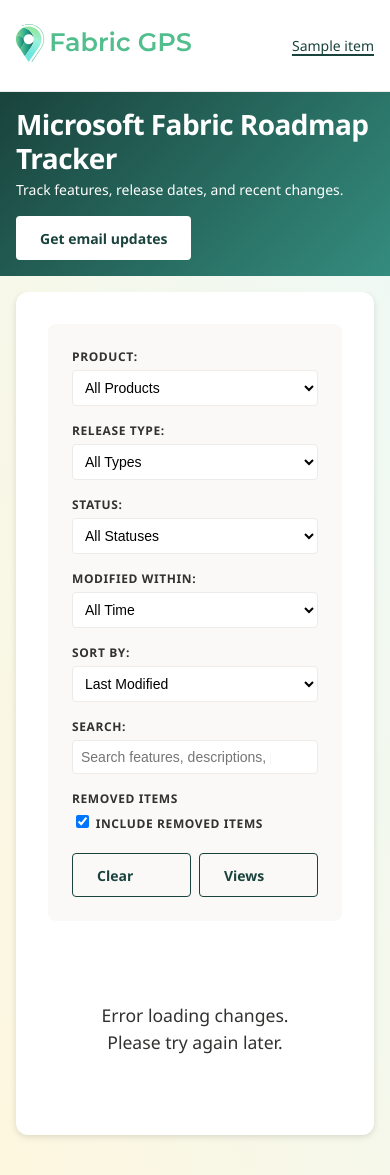
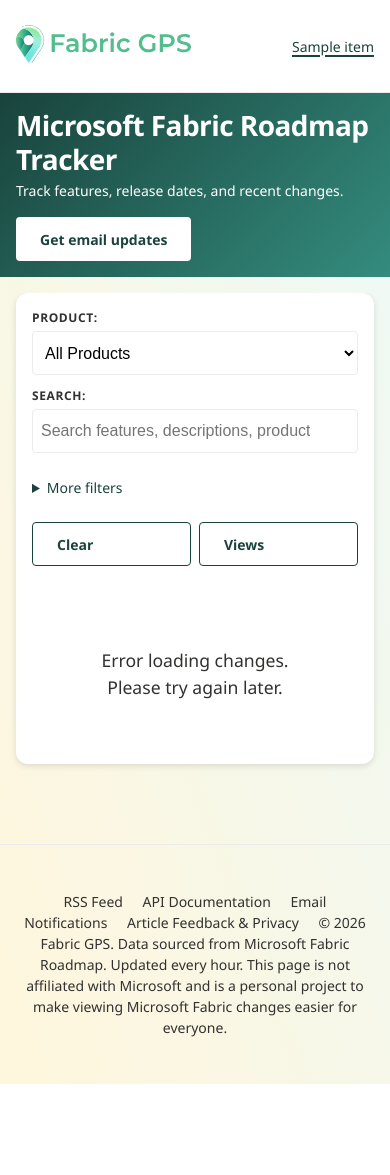
Before and after one commit to cbattlegear/fabric-roadmap-gps, a Python web app: template templates/index.html in a window 390 px wide. Shown: the top 1175 px of the page. After the commit the page ends 1084 px from the top, so only its background shows below. Run offline with Jinja, Linux system fonts and the light colour scheme; the template is opened without the code that fills it: most values are stand-ins (such as "Sample title", 1, 10 or a date in 2020); some libraries are stand-ins or nearby versions.

Commit message:
Disclose secondary mobile filters and enlarge touch targets
Co-authored-by: Copilot App <223556219+Copilot@users.noreply.github.com>
Copilot-Session: d77b3712-b41c-44ba-9b67-793b3a253585

```diff
--- a/static/blog-feedback.css
+++ b/static/blog-feedback.css
@@ -23,6 +23,13 @@
   max-width: 65%;
   color: var(--fabric-secondary);
   text-decoration: none;
+}
+
+@media (max-width: 768px) {
+  .change-article-link {
+    min-height: 44px;
+    min-width: 44px;
+  }
 }
 
 .blog-feedback {
--- a/static/insights.css
+++ b/static/insights.css
@@ -71,6 +71,11 @@
 .insights-evidence-context { font-size: .8rem; }
 .insights-pagination { display: flex; gap: 1.5rem; align-items: center; flex-wrap: wrap; margin-top: 1rem; font-size: .8rem; }
 @media (max-width: 760px) {
+  .insights-data > summary, .insights-evidence-panel > summary {
+    min-height: 44px;
+    padding-top: .75rem;
+    padding-bottom: .75rem;
+  }
   .insights-grid { grid-template-columns: 1fr; }
   .insights-filter-context { display: none; }
   .insights-filters label:first-of-type { flex: 1; min-width: 140px; }
--- /dev/null
+++ b/static/mobile-filters.js
@@ -0,0 +1,72 @@
+(function (root) {
+    'use strict';
+
+    class Controller {
+        constructor(container) {
+            this.container = container;
+            this.groups = Array.from(container.querySelectorAll('[data-secondary-filter]'));
+            this.fields = this.groups.map(group => group.querySelector('input, select'));
+            this.defaults = this.fields.map(field => this.value(field));
+            this.positions = this.groups.map(group => {
+                const marker = document.createComment('filter position');
+                group.before(marker);
+                return marker;
+            });
+            this.details = document.createElement('details');
+            this.details.className = 'mobile-filter-details';
+            this.summary = document.createElement('summary');
+            this.panel = document.createElement('div');
+            this.panel.className = 'mobile-filter-fields';
+            this.details.append(this.summary, this.panel);
+            container.querySelector('.filter-actions').before(this.details);
+            this.media = root.matchMedia('(max-width: 768px)');
+            this.media.addEventListener('change', () => this.adapt());
+            container.addEventListener('change', () => this.update());
+            this.details.addEventListener('keydown', event => {
+                if (event.key === 'Escape' && this.details.open) {
+                    this.details.open = false;
+                    this.summary.focus();
+                    event.preventDefault();
+                }
+            });
+            this.adapt();
+        }
+
+        value(field) {
+            return field.type === 'checkbox' ? String(field.checked) : field.value;
+        }
+
+        update() {
+            const count = this.fields.filter((field, index) =>
+                this.value(field) !== this.defaults[index]).length;
+            this.summary.textContent = 'More filters' + (count ? ` (${count} active)` : '');
+        }
+
+        adapt() {
+            const focused = document.activeElement;
+            const inFields = this.groups.some(group => group.contains(focused));
+            // Reuse the live fields; markers preserve the original desktop DOM/tab order.
+            if (this.media.matches) {
+                this.details.hidden = false;
+                if (inFields) this.details.open = true;
+                this.panel.append(...this.groups);
+            } else {
+                this.groups.forEach((group, index) => this.positions[index].after(group));
+                this.details.hidden = true;
+            }
+            if (inFields) focused.focus({ preventScroll: true });
+            else if (focused === this.summary && !this.media.matches) {
+                this.container.querySelector('select').focus({ preventScroll: true });
+            }
+            this.update();
+        }
+    }
+
+    root.RoadmapFilters = {
+        Controller,
+        create() {
+            const container = document.querySelector('[data-mobile-filters]');
+            return container ? new Controller(container) : null;
+        },
+    };
+})(globalThis);
--- a/static/saved-views.js
+++ b/static/saved-views.js
@@ -88,6 +88,7 @@
             this.status = document.getElementById('view-status');
             this.error = document.getElementById('view-error');
             this.recovery = document.getElementById('copy-view-recovery');
+            this.disclosure = root.RoadmapFilters?.create();
             this.refresh();
             this.bindEvents();
         }
@@ -159,9 +160,11 @@
             }
             document.getElementById('filter-status').textContent = invalid.length ?
                 `Some filters are no longer supported and were reset: ${invalid.join(', ')}.` : '';
+            this.disclosure?.update();
         }
 
         sync() {
+            this.disclosure?.update();
             const filters = this.capture();
             root.history.replaceState(null, '', serialize(this.path, filters));
             const selected = this.views.find(view => view.id === this.selected);
--- a/static/styles.css
+++ b/static/styles.css
@@ -1226,6 +1226,70 @@ code { background: var(--fabric-neutral-grey-30); padding: 2px 4px; border-radiu
   text-underline-offset: .2em;
 }
 
+@media (max-width: 768px) {
+  .header-nav {
+    gap: 0 var(--spacing-s);
+  }
+
+  .header-nav .nav-link {
+    display: inline-flex;
+    align-items: center;
+    min-height: 44px;
+    min-width: 44px;
+  }
+
+  .roadmap-results {
+    padding: var(--spacing-m);
+  }
+
+  .roadmap-results .filters-container {
+    grid-template-columns: minmax(0, 1fr);
+    gap: 12px;
+    padding: 0;
+    background: none;
+  }
+
+  .roadmap-results .filter-group {
+    min-width: 0;
+  }
+
+  .roadmap-results .filter-select {
+    min-height: 44px;
+    width: 100%;
+    font-size: 1rem;
+  }
+
+  .mobile-filter-details[hidden] {
+    display: none;
+  }
+
+  .mobile-filter-details > summary {
+    min-height: 44px;
+    padding: .75rem 0;
+    cursor: pointer;
+    color: var(--fabric-primary);
+    font-size: var(--font-size-body);
+  }
+
+  .mobile-filter-details > summary:focus-visible {
+    outline: 2px solid var(--fabric-primary);
+    outline-offset: 2px;
+  }
+
+  .mobile-filter-fields {
+    display: grid;
+    gap: 12px;
+    padding: var(--spacing-s) 0 var(--spacing-m);
+  }
+
+  .mobile-filter-fields .filter-group:has(input[type="checkbox"]) label:last-child {
+    display: flex;
+    align-items: center;
+    gap: var(--spacing-s);
+    min-height: 44px;
+  }
+}
+
 .header h1 a {
   text-decoration: none;
   color: inherit;
--- a/templates/base.html
+++ b/templates/base.html
@@ -22,8 +22,8 @@
     <meta name="twitter:image" content="{{ canonical_base }}/static/fabric_gps_logo.png" />
 
     <link rel="alternate" type="application/rss+xml" title="Fabric GPS — Microsoft Fabric Roadmap Updates" href="/rss" />
-    <link rel="stylesheet" href="/static/styles.css?v=section-navigation-v1" />
-    <link rel="stylesheet" href="/static/blog-feedback.css?v=related-label-v3" />
+    <link rel="stylesheet" href="/static/styles.css?v=mobile-filters-v2" />
+    <link rel="stylesheet" href="/static/blog-feedback.css?v=mobile-targets-v4" />
     <script defer src="/static/blog-feedback.js?v=article-activation-v2"></script>
     <link rel="icon" type="image/x-icon" href="/static/favicon.ico">
     <link rel="icon" type="image/png" sizes="32x32" href="/static/favicon-32x32.png">
--- a/templates/changelog.html
+++ b/templates/changelog.html
@@ -63,6 +63,6 @@
 {% block scripts %}
 <script src="/static/changelog-render.js?v=automatic-visit-v2"></script>
 <script src="/static/checkpoint.js?v=automatic-visit-v2"></script>
-<script src="/static/saved-views.js?v=compact-views-v1"></script>
+<script src="/static/saved-views.js?v=compact-views-v2"></script>
 <script src="/static/changelog.js?v=automatic-visit-v2"></script>
 {% endblock %}
--- a/templates/index.html
+++ b/templates/index.html
@@ -18,28 +18,28 @@
 {% endblock %}
 {% block content %}
         <div class="container">
-            <section class="recent-changes-section" aria-label="Recent roadmap changes">
+            <section class="recent-changes-section roadmap-results" aria-label="Recent roadmap changes">
                 <div class="recent-changes-content">
-                    <div class="filters-container">
+                    <div class="filters-container" data-mobile-filters>
                         <div class="filter-group">
                             <label for="product-filter">Product:</label>
                             <select id="product-filter" class="filter-select">
                                 <option value="">All Products</option>
                             </select>
                         </div>
-                        <div class="filter-group">
+                        <div class="filter-group" data-secondary-filter>
                             <label for="type-filter">Release Type:</label>
                             <select id="type-filter" class="filter-select">
                                 <option value="">All Types</option>
                             </select>
                         </div>
-                        <div class="filter-group">
+                        <div class="filter-group" data-secondary-filter>
                             <label for="status-filter">Status:</label>
                             <select id="status-filter" class="filter-select">
                                 <option value="">All Statuses</option>
                             </select>
                         </div>
-                        <div class="filter-group">
+                        <div class="filter-group" data-secondary-filter>
                             <label for="days-filter">Modified Within:</label>
                             <select id="days-filter" class="filter-select">
                                 <option value="">All Time</option>
@@ -48,7 +48,7 @@
                                 <option value="30">Last 30 days</option>
                             </select>
                         </div>
-                        <div class="filter-group">
+                        <div class="filter-group" data-secondary-filter>
                             <label for="sort-select">Sort By:</label>
                             <select id="sort-select" class="filter-select">
                                 <option value="last_modified">Last Modified</option>
@@ -62,7 +62,7 @@
                                 <div class="search-spinner" id="search-spinner"></div>
                             </div>
                         </div>
-                        <div class="filter-group">
+                        <div class="filter-group" data-secondary-filter>
                             <label for="include-inactive">Removed items</label>
                             <label><input id="include-inactive" type="checkbox" checked /> Include removed items</label>
                         </div>
@@ -95,6 +95,7 @@
         </div>
 {% endblock %}
 {% block scripts %}
-<script src="/static/saved-views.js?v=compact-views-v1"></script>
+<script src="/static/saved-views.js?v=compact-views-v2"></script>
+<script defer src="/static/mobile-filters.js?v=mobile-facets-v1"></script>
 <script defer src="/static/app.js?v=description-boundaries-v4"></script>
 {% endblock %}
--- a/templates/insights.html
+++ b/templates/insights.html
@@ -2,7 +2,7 @@
 {% block title %}Roadmap Insights - Fabric GPS{% endblock %}
 {% block herotitle %}Roadmap Insights{% endblock %}
 {% block herosubtitle %}What is changing across Fabric{% endblock %}
-{% block extra_head %}<link rel="stylesheet" href="/static/insights.css?v=row-targets-v4">{% endblock %}
+{% block extra_head %}<link rel="stylesheet" href="/static/insights.css?v=touch-targets-v5">{% endblock %}
 {% block content %}
 <!-- DOM reading order stays activity, status, targets, then planned releases.
 The shorter panels stack independently beside the long product list. -->
```
Also changed, not shown: tests/mobile_filters.test.cjs (added, +154 -0 lines), tests/saved_views.test.cjs (+34 -0 lines), tests/test_api_releases_route.py (+1 -1 lines), tests/test_insights.py (+2 -2 lines), tests/test_mobile_filters.py (added, +54 -0 lines), README.md.
